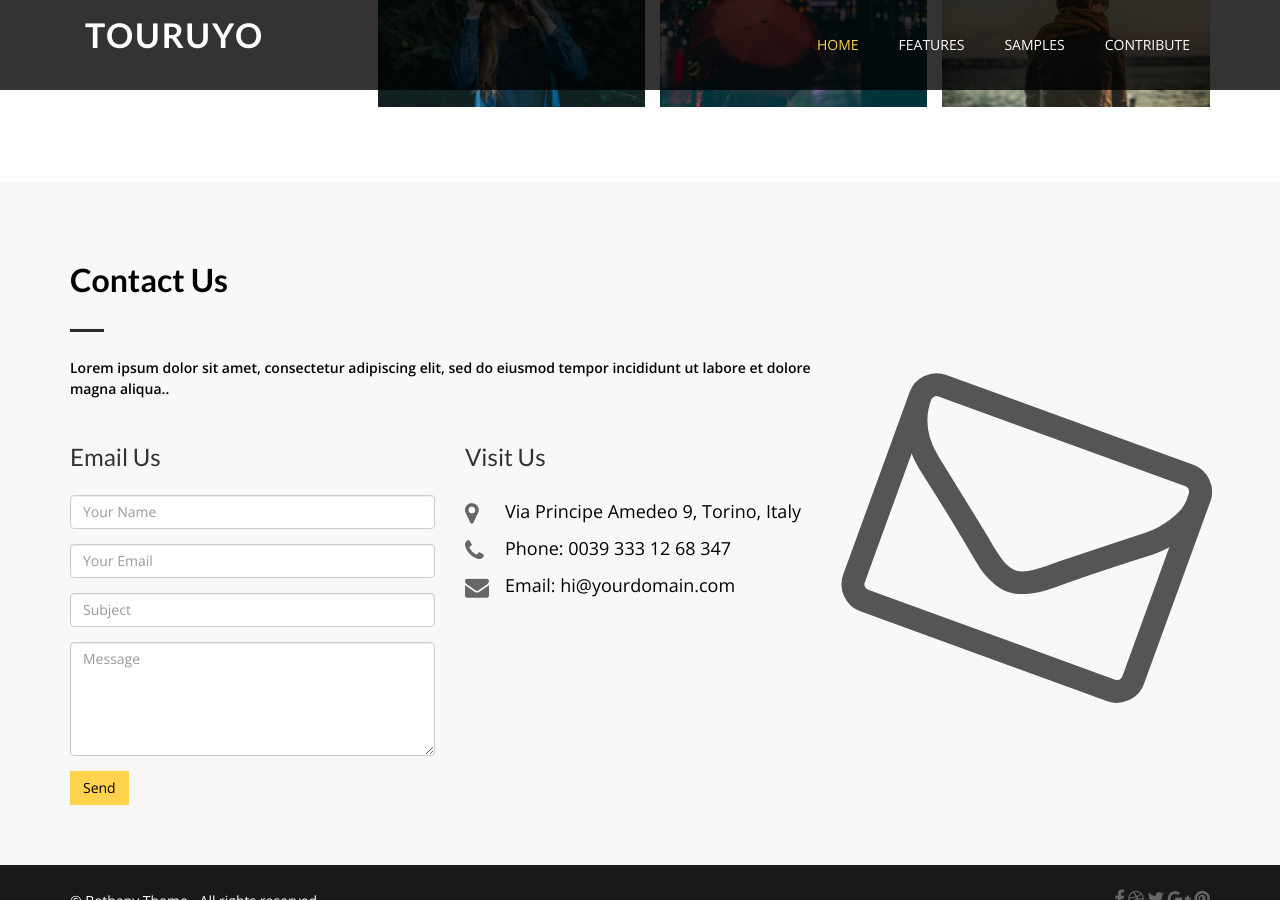
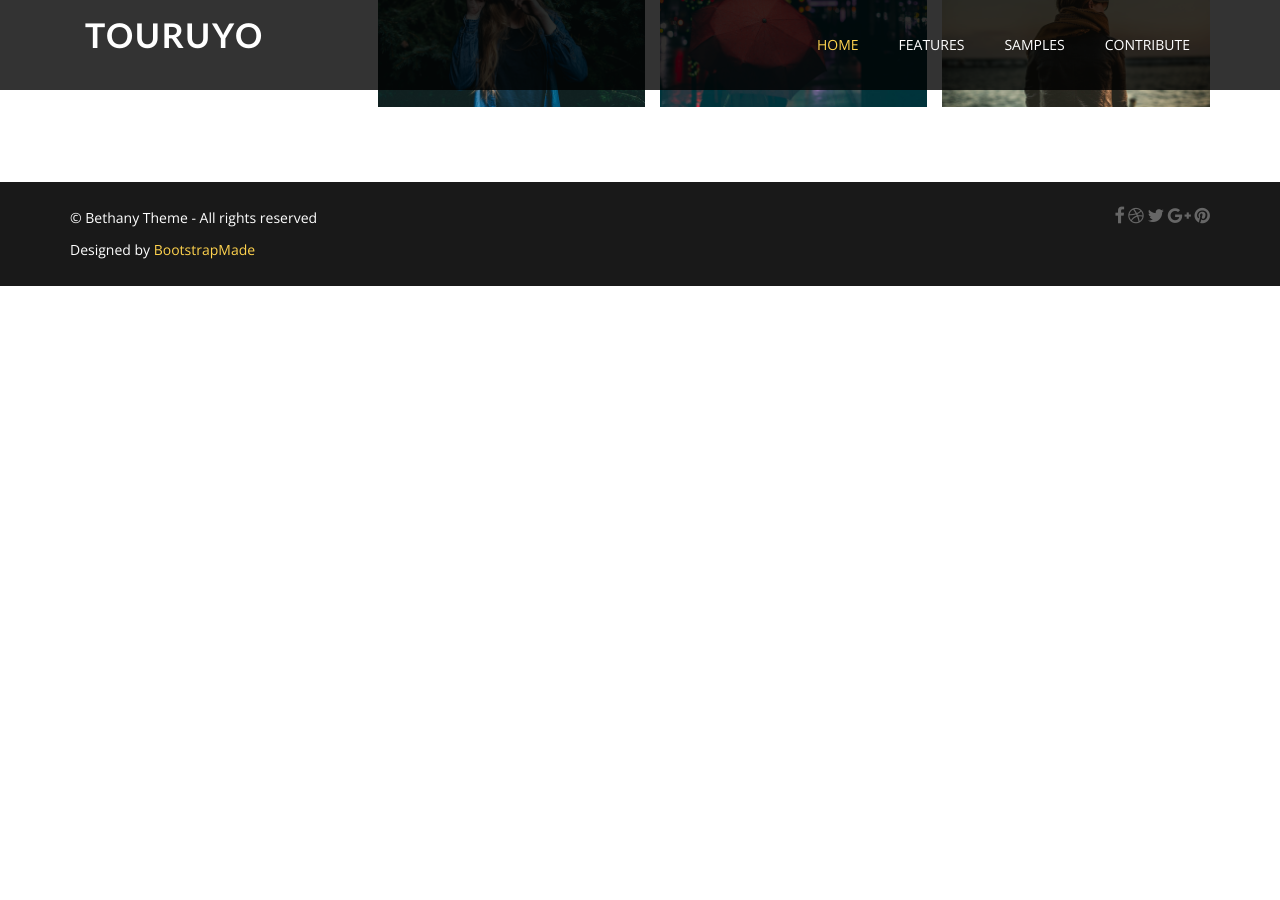
Before and after one commit to touruyo/touruyo.github.io, a Jekyll site: the page index.html, which Jekyll copies as it is, in a window 1280 px wide and 900 px high, scrolled down 2097 px. Built offline with Jekyll 4.4.1, drawn with Linux system fonts in a browser that asks for light colours; after the commit the page ends 2745 px from its top, so only the background shows below that.

Commit message:
cleaner home page

```diff
--- a/index.html
+++ b/index.html
@@ -12,13 +12,6 @@
   <link rel="stylesheet" type="text/css" href="css/font-awesome.min.css">
   <link rel="stylesheet" type="text/css" href="css/animate.css">
   <link rel="stylesheet" type="text/css" href="css/style.css">
-  <!-- =======================================================
-    Theme Name: Bethany
-    Theme URL: https://bootstrapmade.com/bethany-free-onepage-bootstrap-theme/
-    Author: BootstrapMade.com
-    Author URL: https://bootstrapmade.com
-  ======================================================= -->
-</head>
 
 <body>
   <!--header-->
@@ -209,63 +202,7 @@
   </section>
   <!---->
   <!---->
-  <section class="section-padding wow fadeInUp delay-05s" id="contact">
-    <div class="container">
-      <div class="row white">
-        <div class="col-md-8 col-sm-12">
-          <div class="section-title">
-            <h2 class="head-title black">Contact Us</h2>
-            <hr class="botm-line">
-            <p class="sec-para black">Lorem ipsum dolor sit amet, consectetur adipiscing elit, sed do eiusmod tempor incididunt ut labore et dolore magna aliqua..</p>
-          </div>
-        </div>
-        <div class="col-md-12 col-sm-12">
-          <div class="col-md-4 col-sm-6" style="padding-left:0px;">
-            <h3 class="cont-title">Email Us</h3>
-            <div id="sendmessage">Your message has been sent. Thank you!</div>
-            <div id="errormessage"></div>
-            <div class="contact-info">
-              <form action="" method="post" role="form" class="contactForm">
-                <div class="form-group">
-                  <input type="text" name="name" class="form-control" id="name" placeholder="Your Name" data-rule="minlen:4" data-msg="Please enter at least 4 chars" />
-                  <div class="validation"></div>
-                </div>
-                <div class="form-group">
-                  <input type="email" class="form-control" name="email" id="email" placeholder="Your Email" data-rule="email" data-msg="Please enter a valid email" />
-                  <div class="validation"></div>
-                </div>
 
-                <div class="form-group">
-                  <input type="text" class="form-control" name="subject" id="subject" placeholder="Subject" data-rule="minlen:4" data-msg="Please enter at least 8 chars of subject" />
-                  <div class="validation"></div>
-                </div>
-
-                <div class="form-group">
-                  <textarea class="form-control" name="message" rows="5" data-rule="required" data-msg="Please write something for us" placeholder="Message"></textarea>
-                  <div class="validation"></div>
-                </div>
-                <button type="submit" class="btn btn-send">Send</button>
-              </form>
-            </div>
-
-          </div>
-          <div class="col-md-4 col-sm-6">
-            <h3 class="cont-title">Visit Us</h3>
-            <div class="location-info">
-              <p class="white"><span aria-hidden="true" class="fa fa-map-marker"></span>Via Principe Amedeo 9, Torino, Italy</p>
-              <p class="white"><span aria-hidden="true" class="fa fa-phone"></span>Phone: 0039 333 12 68 347</p>
-              <p class="white"><span aria-hidden="true" class="fa fa-envelope"></span>Email: <a href="" class="link-dec">hi@yourdomain.com</a></p>
-            </div>
-          </div>
-          <div class="col-md-4">
-            <div class="contact-icon-container hidden-md hidden-sm hidden-xs">
-              <span aria-hidden="true" class="fa fa-envelope-o"></span>
-            </div>
-          </div>
-        </div>
-      </div>
-    </div>
-  </section>
   <!---->
   <!---->
   <footer class="" id="footer">
```
Also changed, not shown: img/bannr.jpg (added), readme.txt (deleted), 1 other file.
